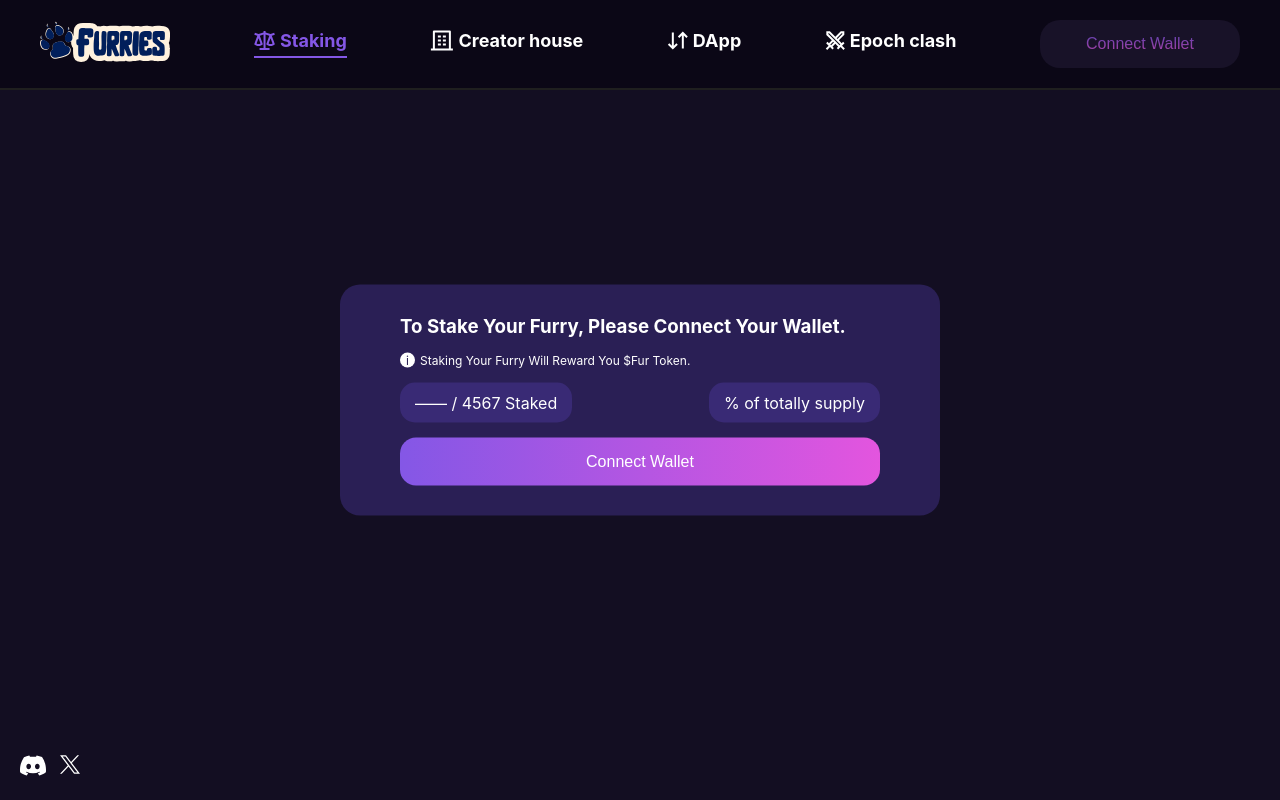
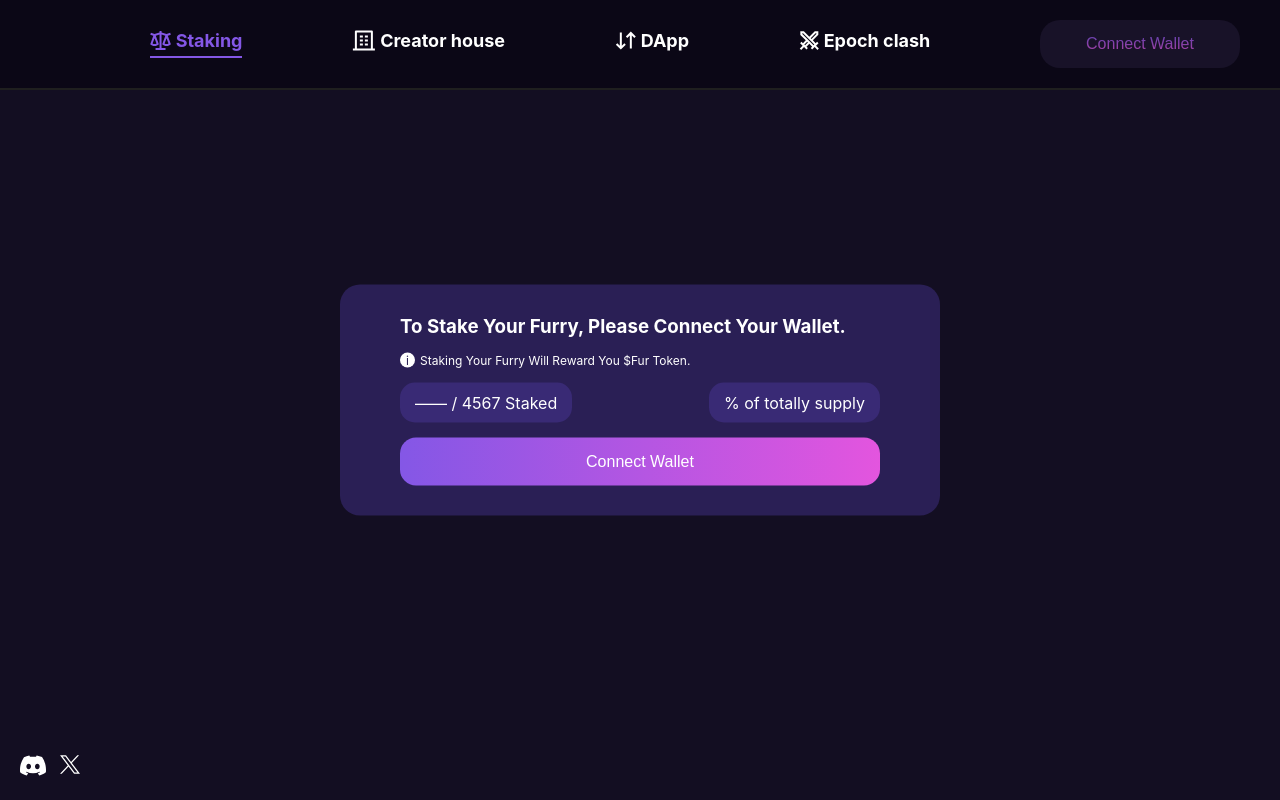
Before and after one commit to mohammadbayatzadeh/furries, a React (Vite) app: page /staking in a window 1280 px wide. Built offline with nearby package versions, Linux system fonts and the light colour scheme.

Commit message:
logo deleted

```diff
--- a/src/components/layout/Header.jsx
+++ b/src/components/layout/Header.jsx
@@ -14,9 +14,9 @@ import Logo from "../../assets/icons/Logo";
 function Header() {
   return (
     <header className={styles.header}>
-      <div className={styles.logo}>
+      {/* <div className={styles.logo}>
         <Logo />
-      </div>
+      </div> */}
       <nav>
         <input type="checkbox" id="menu-toggle" className={styles.checkbox} />
         <label className={styles.hamburger} htmlFor="menu-toggle">
--- a/src/components/layout/Header.module.css
+++ b/src/components/layout/Header.module.css
@@ -26,7 +26,7 @@
 .hamburger {
   width: 20px;
   height: 20px;
-  margin-left: auto;
+  margin-right: auto;
   margin-right: 5px;
   display: flex;
   flex-direction: column;
@@ -51,10 +51,10 @@
   transform: translateY(000px);
   top: 0;
 }
-.checkbox:checked ~ .hamburger {
+/* .checkbox:checked ~ .hamburger {
   z-index: 10;
   transform: translateX(100px);
-}
+} */
 .checkbox:checked ~ .hamburger span:last-child {
   opacity: 0;
   transition: all 0.5s ease;
```
Also changed, not shown: src/assets/icons/logo.png (deleted).
